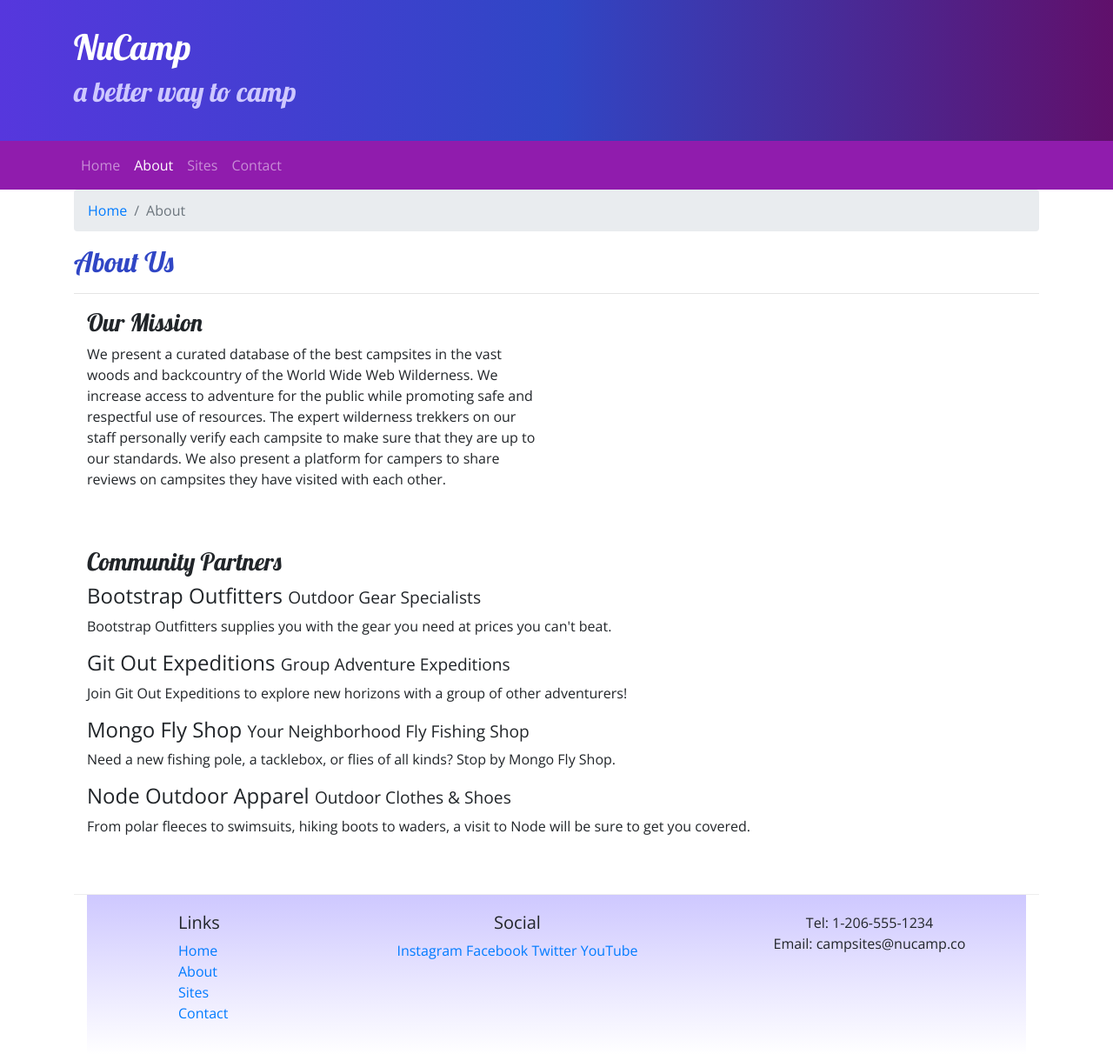
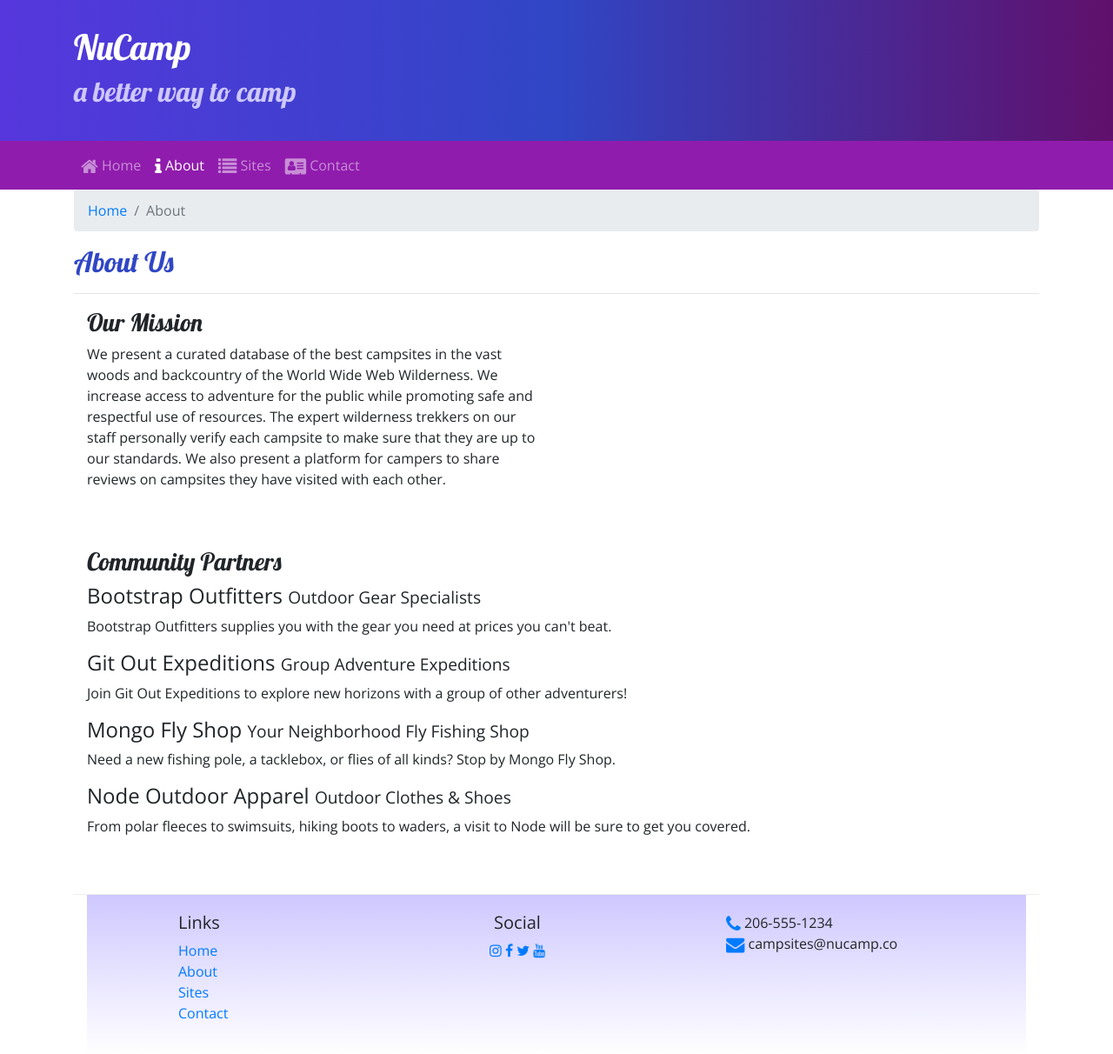
Before and after one commit to anthonyhsanders/nucamp-bootstrap, a website: page aboutus.html in a window 1280 px wide. Shown: the whole page at 87% size. Drawn offline with nearby package versions, Linux system fonts and the light colour scheme.

Commit message:
Icon Fonts

```diff
--- a/aboutus.html
+++ b/aboutus.html
@@ -10,6 +10,7 @@
         <link rel="stylesheet" href="node_modules/bootstrap/dist/css/bootstrap.min.css" />
 
         <!-- Additional CSS must be placed after Bootstrap CSS -->
+        <link rel="stylesheet" href="node_modules/font-awesome/css/font-awesome.min.css" />
         <link rel="stylesheet" href="https://fonts.googleapis.com/css?family=Lobster|Open+Sans" />
         <link rel="stylesheet" href="css/styles.css" />
         <title>NuCamp: A Better Way To Camp</title>
@@ -34,10 +35,10 @@
             </button>
             <div class="collapse navbar-collapse" id="nucampNavbar">
                 <ul class="navbar-nav">
-                    <li class="nav-item"><a class="nav-link" href="index.html">Home</a></li>
-                    <li class="nav-item active"><a class="nav-link" href="#">About</a></li>
-                    <li class="nav-item"><a class="nav-link" href="#">Sites</a></li>
-                    <li class="nav-item"><a class="nav-link" href="#">Contact</a></li>
+                    <li class="nav-item"><a class="nav-link" href="index.html"> <i class="fa fa-home fa-lg"> </i> Home</a></li>
+                    <li class="nav-item active"><a class="nav-link" href="#"> <i class="fa fa-info fa-lg"> </i> About</a></li>
+                    <li class="nav-item"><a class="nav-link" href="#"> <i class="fa fa-list fa-lg"> </i> Sites</a></li>
+                    <li class="nav-item"><a class="nav-link" href="#"> <i class="fa fa-address-card fa-lg"></i> Contact</a></li>
                 </ul>
             </div>
         </div>
@@ -94,15 +95,15 @@
                     </ul>
                 </div>
                 <div class="col-6 col-sm-5 text-center">
-                    <h5>Social</h5>
-                    <a href="http://instagram.com/">Instagram</a>
-                    <a href="http://facebook.com/">Facebook</a>
-                    <a href="http://twitter.com/">Twitter</a>
-                    <a href="http://youtube.com/">YouTube</a>
+                	<h5>Social</h5>
+                    <a href="http://instagram.com/"> <i class="fa fa-instagram"> </i> </a>
+                    <a href="http://facebook.com/"> <i class="fa fa-facebook"> </i> </a>
+                    <a href="http://twitter.com/"> <i class="fa fa-twitter"> </i> </a>
+                    <a href="http://youtube.com/"> <i class="fa fa-youtube"> </i> </a>
                 </div>
-                <div class="col-sm-4 text-center">
-                    Tel: 1-206-555-1234<br />
-                    Email: campsites@nucamp.co
+                <div class="col-sm-4">
+                    <i class="fa fa-phone fa-lg text-primary"> </i> 206-555-1234<br />
+                    <i class="fa fa-envelope fa-lg text-primary"> </i> campsites@nucamp.co
                 </div>
            </div>
         </div>
--- a/package.json
+++ b/package.json
@@ -15,6 +15,7 @@
   },
   "dependencies": {
     "bootstrap": "^4.0.0",
+    "font-awesome": "^4.7.0",
     "jquery": "^3.3.1",
     "popper.js": "^1.12.9"
   }
```
Also changed, not shown: index.html (+11 -10 lines), 1 other file.
